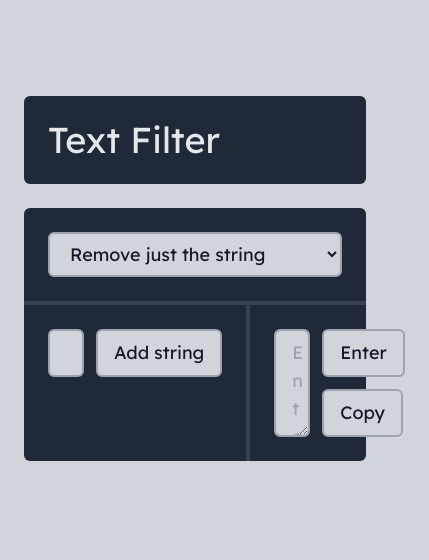
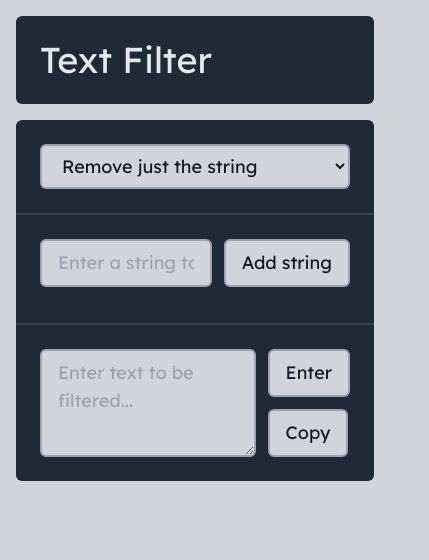
Before and after one commit to jakeo-dev/text-filter, a website: page index.html in a window 390 px wide. Shown: the whole page, 429 px wide, since content can reach past the window. Drawn offline with Linux system fonts and the light colour scheme.

Commit message:
Fix mobile

```diff
--- a/index.html
+++ b/index.html
@@ -17,9 +17,9 @@
     <meta name='viewport' content='width=device-width, initial-scale=1.0'>
 </head>
 
-<body class='bg-gray-300 block text-gray-900 p-24 px-6 lg:px-40 xl:px-64 font-LexendDeca'>
+<body class='bg-gray-300 block text-gray-900 p-4 lg:pt-24 lg:px-40 xl:px-64 font-LexendDeca'>
 
-    <div class='w-full mb-6'>
+    <div class='w-full mb-4 md:mb-6'>
         <h1 class='bg-gray-800 text-4xl text-gray-200 rounded-md p-6'>Text Filter</h1>
     </div>
 
@@ -33,11 +33,11 @@
         </select>
     </div>
 
-    <div class='border-y-2 border-gray-700'></div>
+    <div class='border-b-2 border-gray-700'></div>
 
-    <div class='flex bg-gray-800 rounded-b-md'>
+    <div class='md:flex bg-gray-800 rounded-b-md'>
 
-        <div class='p-6'>
+        <div class='p-6 border-b-2 border-gray-700 md:border-0'>
 
             <div id='addDiv' class='flex w-full mb-3'>
                 <input id='inp' class='input' placeholder='Enter a string to filter...' type='text'>
@@ -49,16 +49,16 @@
                 <button id='addLim' class='button whitespace-nowrap ml-3' onclick='addLim();'>Enter limit</button>
             </div>
 
-            <div id='listDiv' class='w-full mb-3'>
+            <div id='listDiv' class='w-full'>
                 <ul id='list' class='text-gray-200 list-disc ml-6'>
                 </ul>
 
-                <h2 id='limit' class='text-lg'></h2>
+                <h2 id='limit' class='text-gray-200 text-lg ml-2'></h2>
             </div>
 
         </div>
 
-        <div class='border-x-2 border-gray-700'></div>
+        <div class='border-l-2 border-gray-700'></div>
 
         <div class='p-6'>
 
@@ -76,7 +76,7 @@
 
     </div>
 
-    <h3 id='finalText' class='text-2xl p-12'></h3>
+    <h3 id='finalText' class='text-2xl p-6 md:p-12'></h3>
 
 </body>
 
```
Also changed, not shown: style.css.
